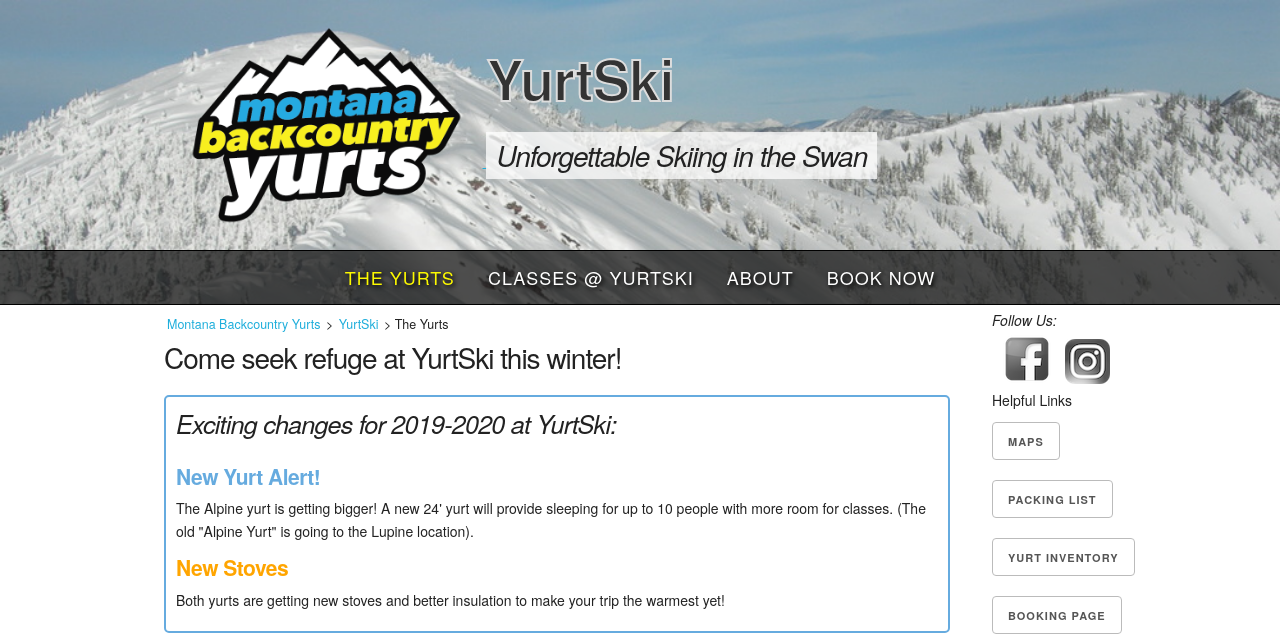
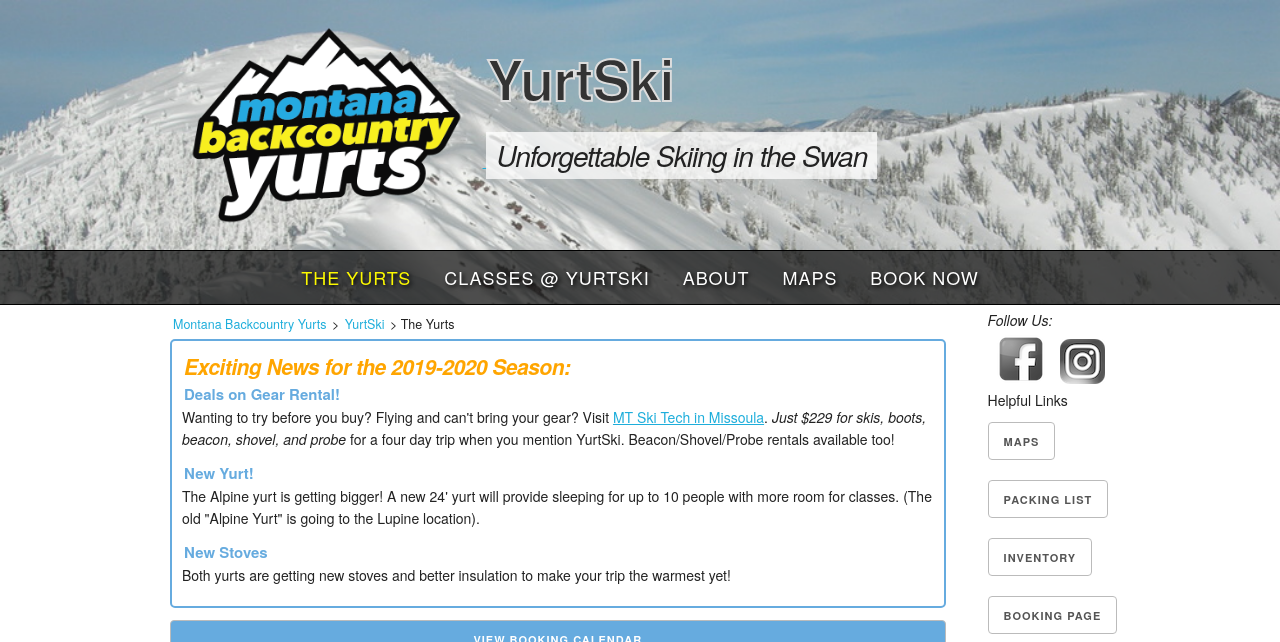
Before and after one commit to jenningsanderson/yurtski.com, a PHP site: page / in a window 1280 px wide. Shown: the top 642 px of the page. Run offline with PHP 8.4, Linux system fonts and the light colour scheme; some libraries are stand-ins or nearby versions.

Commit message:
Automagically building YurtSki from moba

```diff
--- a/css/custom.css
+++ b/css/custom.css
@@ -417,6 +408,12 @@ div.toggle h4:hover{
 	padding: 10px;
 }
 
+.banner-box h5,h6{
+	padding: 0px 0px;
+	margin: 0px 2px;
+	font-weight:bold;
+}
+
 .faq-section{
 	font-size:2.5rem;
 	margin-top:25px;
--- a/css/navigation.css
+++ b/css/navigation.css
@@ -66,7 +66,7 @@ img#nav-logo:hover{
 }
 
 
-@media screen and (max-width: 600px) {
+@media screen and (max-width: 850px) {
 
   /* Navigation */
   nav#main-nav{
@@ -113,8 +113,8 @@ img#nav-logo:hover{
   nav#main-nav div#nav-buttons.responsive a.icon {
   	display:block;
     position:fixed;
-    top:10px;
-    right:10px;
+    top:0px;
+    right:0px;
     color:white;
     font-weight:400;
     border-radius: 0px 0px 0px 20px; /* top left, top right, bottom right, bottom left */
--- a/css/responsive.css
+++ b/css/responsive.css
@@ -13,12 +13,16 @@ img.header-logo{
 	}
 }
 
-@media (min-width: 700px) {
+@media (min-width: 820px) {
 	img.header-logo{
 		height:250px;
 	}
+    .small-screen-only{
+        display:none;
+    }
 }
 
+/*
 @media only screen and (max-width: 700px) and (min-width: 600px){
 
   nav#main div#nav-buttons a{
@@ -32,11 +36,34 @@ img.header-logo{
     text-shadow:2px 2px 4px #000;
   }
 
-}
+}*/
 
-@media (max-width: 600px){
+@media only screen and (max-width: 800px){
+
+    header div.title-box h1.page-title{
+        font-size:2.5em;
+        -webkit-text-stroke-width: 1px;
+    }
+
     .smaller-on-mobile{
         width:33%;
         max-width:150px;
     }
+
+    ul.sidebar-links li a.button{
+        width:100%;
+    }
+
+    nav#main div#nav-buttons a{
+        text-transform: uppercase;
+        letter-spacing: 1px;
+        display:inline-block;
+        color:white;
+        padding: 5px 2px 5px 2px;
+        margin:0 4px;
+        font-size:18px;
+        text-shadow:2px 2px 4px #000;
+      }
+    }
+
 }
--- a/css/skeleton.css
+++ b/css/skeleton.css
@@ -42,19 +42,21 @@
   box-sizing: border-box; }
 
 /* For devices larger than 400px */
-@media (min-width: 400px) {
+/*@media (min-width: 400px) {
   .container {
     width: 85%;
     padding: 0; }
 }
-
+*/
 /* For devices larger than 550px */
 @media (min-width: 550px) {
   .container {
-    width: 80%; }
+    width: 80%;
+    min-width:550px;}
   .column,
   .columns {
-    margin-left: 4%; }
+    margin-left: 4%;
+  }
   .column:first-child,
   .columns:first-child {
     margin-left: 0; }
--- a/index.html
+++ b/index.html
@@ -125,8 +125,6 @@
 
 
 
-
-
             <a class="nav-button" href="classes.html">Classes @ YurtSki</a>
 
 
@@ -153,11 +151,17 @@
 
 
 
+            <a class="nav-button" href="maps.html">Maps</a>
+
+
+
 
 
 
 
             <a class="nav-button" href="book.html">Book Now</a>
+
+
 
 
 
@@ -251,16 +255,21 @@
         </div>
 
       <div id="content" class="page-main-content">
-          <h3 class=""> Come seek refuge at YurtSki this winter!</h4>
+          <!-- <h3 class=""> Come seek refuge at YurtSki this winter!</h3> -->
 
 <div class="banner-box mb12">
-	<h4 style="font-style:italic;">Exciting changes for 2019-2020 at YurtSki:</h4>
-	<h5 class="yurtski-blue" style="font-weight:bold;">New Yurt Alert!</h5>
+	<h5 style="font-style:italic; color:orange;">Exciting News for the 2019-2020 Season:</h5>
+
+	<h6 class='yurtski-blue'>Deals on Gear Rental!</h6>
+	<p>Wanting to try before you buy? Flying and can't bring your gear? Visit <a target="_blank" href="https://mtskitech.com/">MT Ski Tech in Missoula</a>. <em>Just $229 for skis, boots, beacon, shovel, and probe</em> for a four day trip when you mention YurtSki. Beacon/Shovel/Probe rentals available too!</p>
+
+	<h6 class='yurtski-blue'>New Yurt!</h6>
 	<p>The Alpine yurt is getting bigger! A new 24' yurt will provide sleeping for up to 10 people with more room for classes. (The old "Alpine Yurt" is going to the Lupine location).</p>
-	<h5 style="font-weight:bold; color:orange;">New Stoves</h5>
+	<h6 class='yurtski-blue'>New Stoves</h6>
 	<p>Both yurts are getting new stoves and better insulation to make your trip the warmest yet!</p>
 </div>
 
+<p class="align-center"><a class='link button u-full-width bg-yurtski-blue' href="book">View Booking Calendar</a>
 
 <div class="align-center">
 	<iframe class="embedded-video" src="https://www.youtube.com/embed/cQxT1Rym_48" frameborder="0" allow="autoplay; encrypted-media" allowfullscreen></iframe>
@@ -338,11 +347,12 @@ Located just a quarter mile down the road from the YurtSki trailhead, <a class="
 
 <p>Helpful Links</p>
 
-<ul style="list-style-type:none;">
-  <li><a class="button" href="maps">Maps</a></li>
-  <li><a class="button" href="packing">Packing List</a></li>
-  <li><a class="button" href="inventory">Yurt Inventory</a></li>
-  <li><a class="button" href="book">Booking Page</a></li>
+<ul class='sidebar-links' style="list-style-type:none;">
+  <li><a class="button full-width" href="maps">Maps</a></li>
+  <li><a class="button full-width" href="packing">Packing List</a></li>
+  <li><a class="button full-width" href="inventory">Inventory</a></li>
+  <li><a class="button full-width" href="book">Booking Page</a></li>
+  <li><a class="button full-width" target="_blank" href="https://missoulaavalanche.org/advisories/">Avalanche Info</a></li>
 </ul>
 
 <p style="margin-top: 10px; margin-bottom: 3px; text-align:left; font-style:italic;">Subscribe to our mailing list:</p>
```
Also changed, not shown: other parts of css/custom.css (+32 -16 lines), about.html (+12 -7 lines), book.html (+12 -7 lines), classes.html (+12 -7 lines), inventory.html (+12 -7 lines), maps.html (+12 -7 lines), packing.html (+12 -7 lines).
